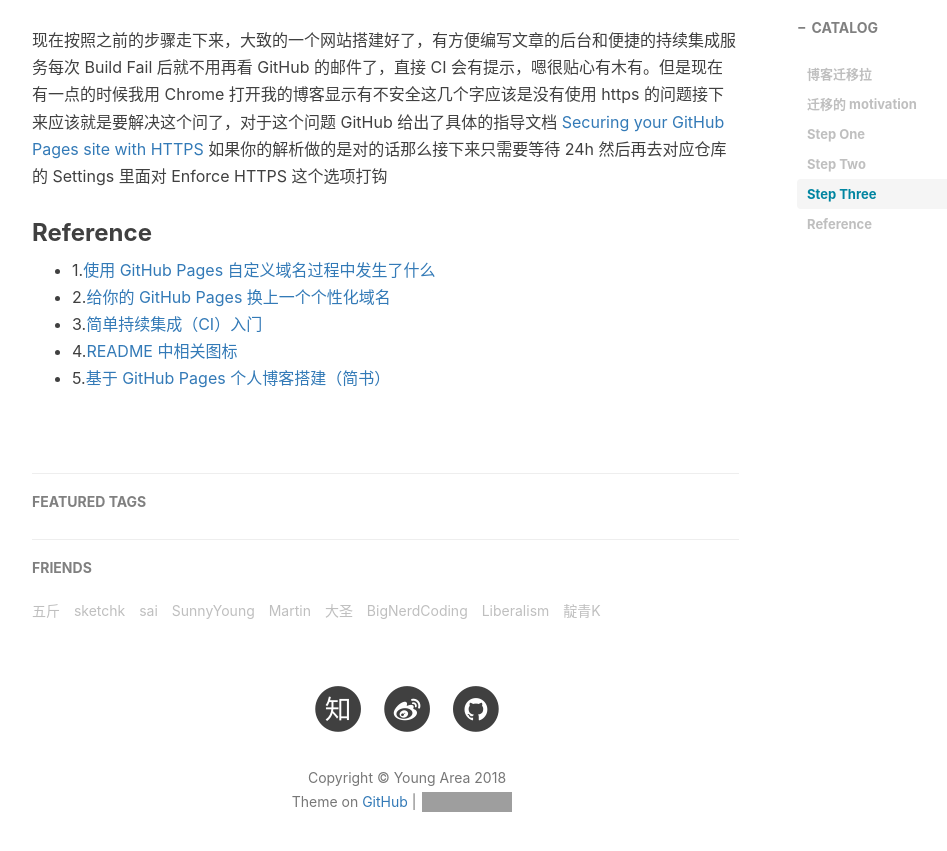
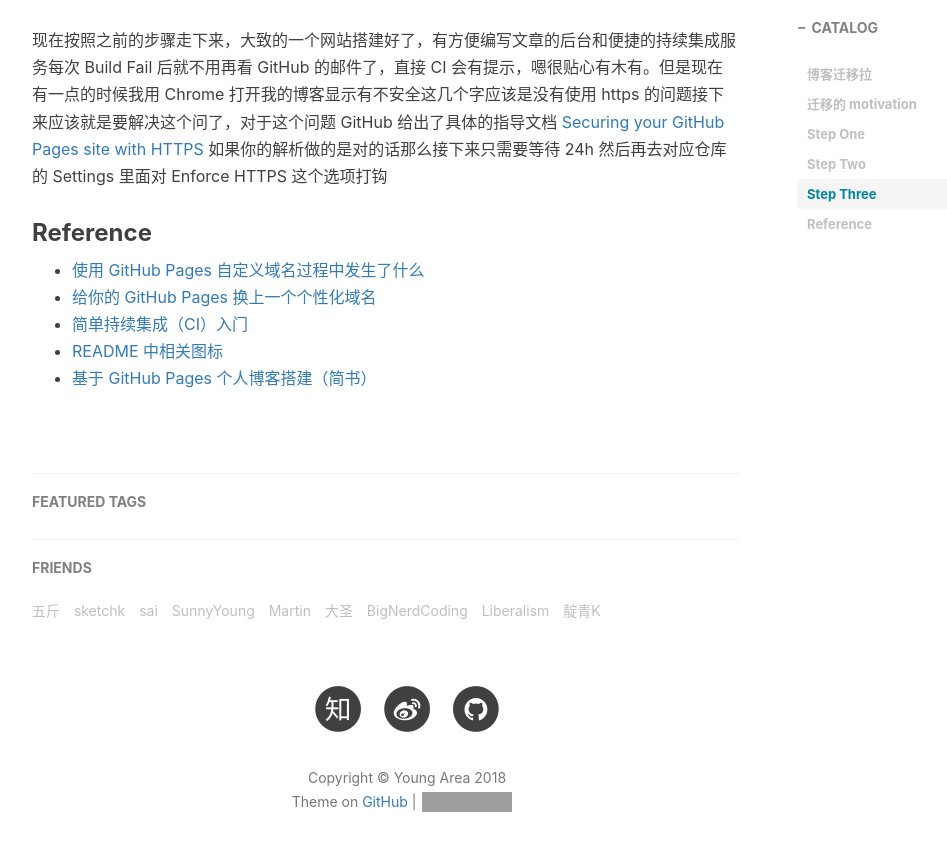
Before and after one commit to Yousanflics/yousanflics.github.io, a Jekyll site: the page built from _posts/2018-09-20-我的第一篇博客.md, in a window 1280 px wide and 900 px high, scrolled down 1593 px. Shown: the top 851 px of the window, without its empty margins (233-1180 px from the left). Built offline with Jekyll 4.4.1, drawn with Linux system fonts in a browser that asks for light colours; nearby versions of some CDN libraries; comment, search, counter and statistics services are not loaded; grey boxes are pictures that could not be loaded.

Commit message:
更新 post

```diff
--- a/_posts/2018-09-20-我的第一篇博客.md
+++ b/_posts/2018-09-20-我的第一篇博客.md
@@ -39,8 +39,8 @@
 
 
 ### Reference
-- 1.[使用 GitHub Pages 自定义域名过程中发生了什么](http://forelax.space/2017/12/03/githubpages-with-dns.html)
-- 2.[给你的 GitHub Pages 换上一个个性化域名](https://help.github.com/articles/using-a-custom-domain-with-github-pages/)
-- 3.[简单持续集成（CI）入门](http://www.ruanyifeng.com/blog/2017/12/travis_ci_tutorial.html)
-- 4.[README 中相关图标](https://shields.io/)
-- 5.[基于 GitHub Pages 个人博客搭建（简书）](https://www.jianshu.com/p/e68fba58f75c)
+- [使用 GitHub Pages 自定义域名过程中发生了什么](http://forelax.space/2017/12/03/githubpages-with-dns.html)
+- [给你的 GitHub Pages 换上一个个性化域名](https://help.github.com/articles/using-a-custom-domain-with-github-pages/)
+- [简单持续集成（CI）入门](http://www.ruanyifeng.com/blog/2017/12/travis_ci_tutorial.html)
+- [README 中相关图标](https://shields.io/)
+- [基于 GitHub Pages 个人博客搭建（简书）](https://www.jianshu.com/p/e68fba58f75c)
```
